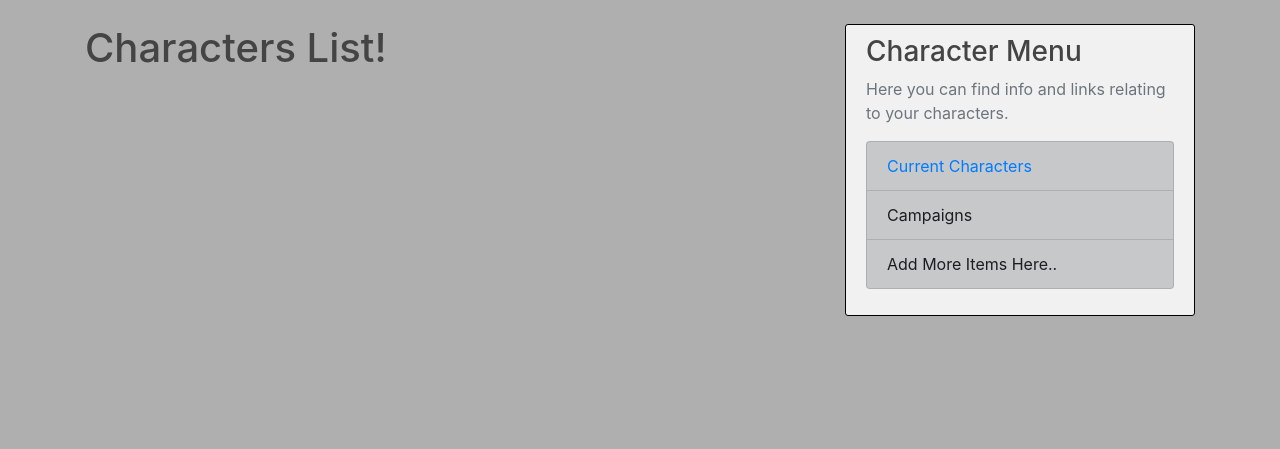
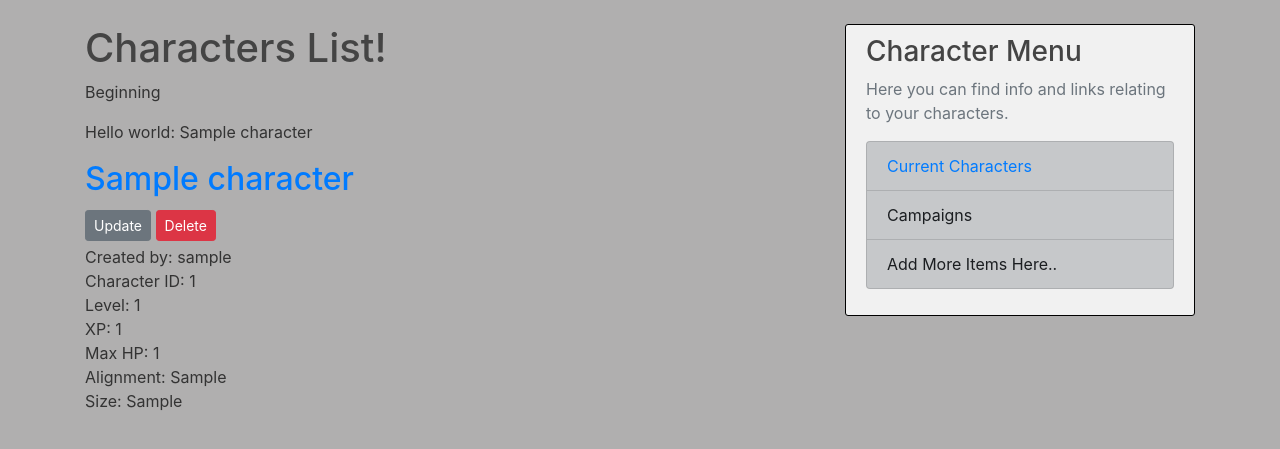
Before and after one commit to NickJacksonDev/DnD-Manager, a Django app: page /character_builder/characters/ in a window 1280 px wide. Shown: the part 56-505 px from the top of the page. Run offline with Django 3.2, Linux system fonts and the light colour scheme; tables that the repository leaves empty hold one stand-in row (values such as "Sample post"); some libraries are stand-ins or nearby versions.

Commit message:
I'm weirded out. The if statement runs even though it's commented out... wtf

```diff
--- a/Character_Builder/templates/Character_Builder/character_list.html
+++ b/Character_Builder/templates/Character_Builder/character_list.html
@@ -3,10 +3,13 @@
 {% block content %}
     <h1>Characters List!</h1>
 
+		<p>Beginning</p>
+
     {% for character in characters %}
 
-			<!-- Should probably break if the character is not part of the user's characters -->
-			<!-- {% if character.user == user %} -->
+			<p>Hello world: {{ character }}</p>
+
+
 			<div>
 				<h2><a href="{% url 'character-detail' character.characterID %}">{{ character.characterName }}</a></h2>
 
@@ -25,6 +28,11 @@
 
 			</p>
 
+
+
+			<!-- {% if character.user == user %} -->
+			<!-- I would normally put the above in here, but I can't figure out how to
+				assign a user to the character upon first loading so I'll just keep it here -->
 			<!-- {% endif %} -->
 
     {% endfor %}
```
Lines whose indentation alone changed are shown as unchanged.
